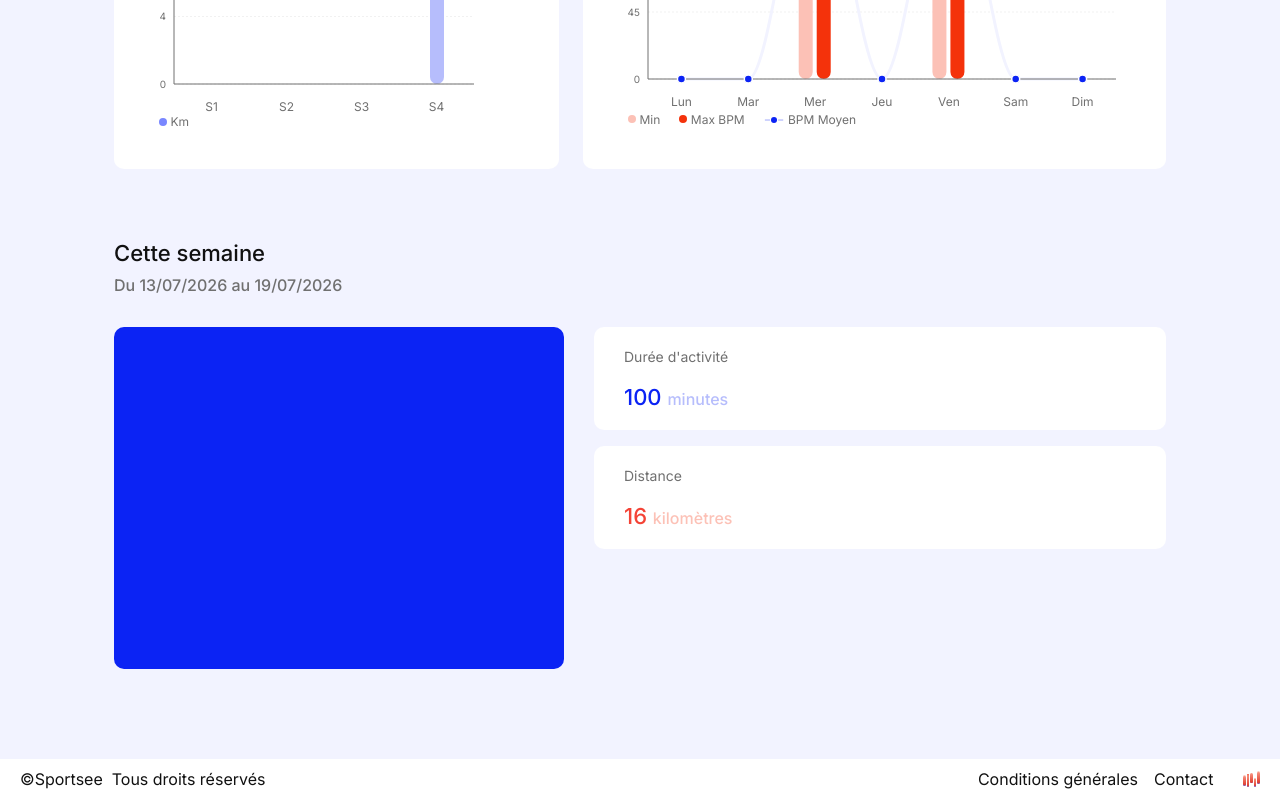
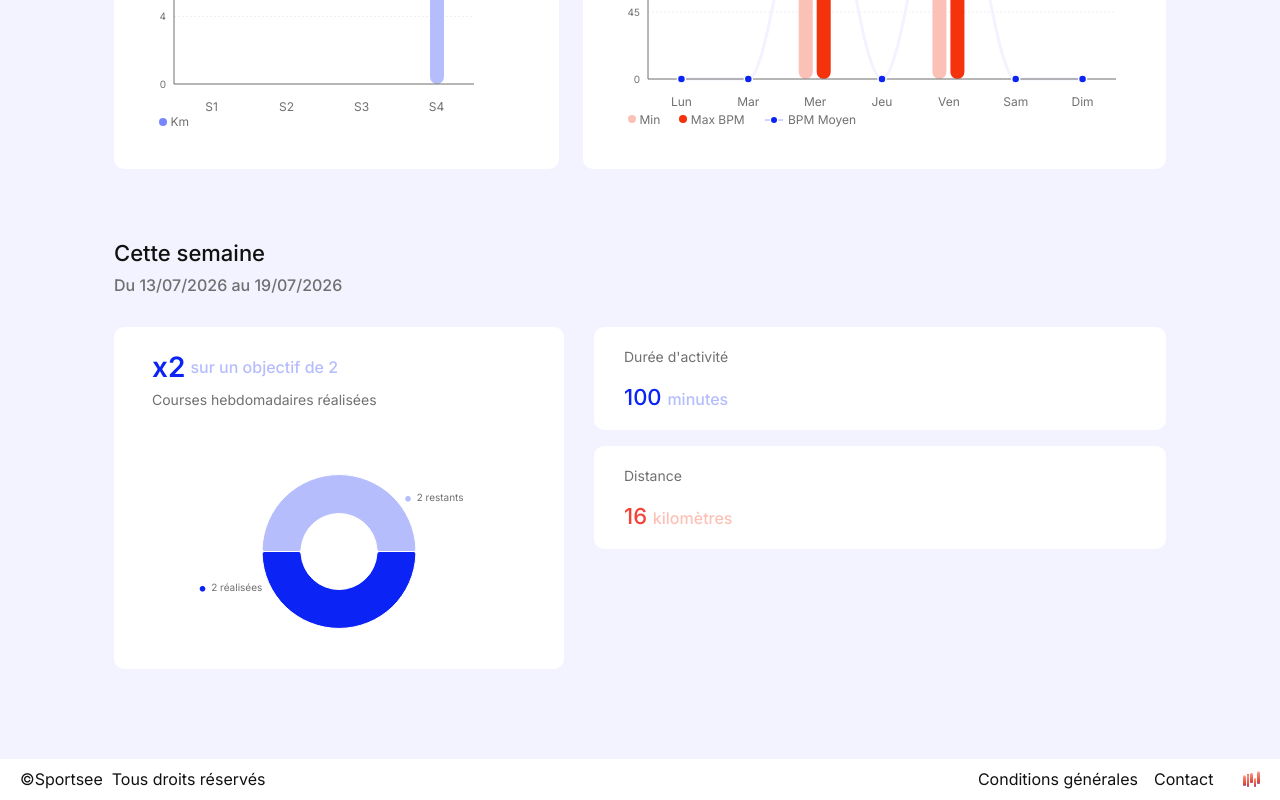
Before and after one commit to jakun9999/sportsee, a React app in the folder frontend/: page /dashboard in a window 1280 px wide. Shown: the part 854-1654 px from the top of the page. Built offline with nearby package versions, Linux system fonts and the light colour scheme; the HTML template or start-up script is replaced by a standard one.

Commit message:
✨ Goals component in, dashboard added.

```diff
--- a/frontend/src/components/WeekActivity/index.jsx
+++ b/frontend/src/components/WeekActivity/index.jsx
@@ -1,7 +1,113 @@
 import styles from "./style.module.css";
+import React from "react";
+import { PieChart, Pie, Cell, ResponsiveContainer, Legend } from "recharts";
 
-function WeekActivity() {
-  return <div className={styles.testClass}>Hello</div>;
+const RenderCustomLabel = ({ cx, cy, outerRadius, name, fill, index }) => {
+  const RADIAN = Math.PI / 180;
+
+  // Angles fixes pour placer exactement les blocs comme sur ta capture :
+  // Index 0 ('5 réalisées') -> bas-gauche (205°)
+  // Index 1 ('2 restants') -> haut-droite (40°)
+  const customAngle = index === 0 ? 205 : 40;
+
+  // Distance du texte par rapport au centre du donut
+  const radius = outerRadius * 1.1;
+
+  const x = cx + radius * Math.cos(-customAngle * RADIAN);
+  const y = cy + radius * Math.sin(-customAngle * RADIAN);
+
+  const isRightSide = x > cx;
+
+  return (
+    <g>
+      {/* On crée un seul élément de texte SVG */}
+      <text
+        x={x}
+        y={y}
+        fill="#707070"
+        // Si c'est à droite, on aligne le début du texte. À gauche, la fin du texte.
+        textAnchor={isRightSide ? "start" : "end"}
+        dominantBaseline="central"
+        style={{ fontSize: "10px", fontFamily: "inter", fontWeight: 400 }}
+      >
+        {isRightSide ? (
+          // Côté DROIT : Le point (•) d'abord, puis le texte
+          <tspan>
+            <tspan fill={fill} style={{ fontSize: "18px", fontWeight: "bold" }}>
+              •{" "}
+            </tspan>
+            {name}
+          </tspan>
+        ) : (
+          // Côté GAUCHE : Le point (•) d'abord, puis le texte
+          // En SVG, pour garder le point à gauche même quand textAnchor="end",
+          // on écrit le point en premier dans le flux de lecture !
+          <tspan>
+            <tspan fill={fill} style={{ fontSize: "18px", fontWeight: "bold" }}>
+              •{" "}
+            </tspan>
+            {name}
+          </tspan>
+        )}
+      </text>
+    </g>
+  );
+};
+
+function WeekActivity({ goal = 0, activities = 0 }) {
+  const data = [
+    {
+      name: `${activities} réalisées`,
+      value: activities,
+      color: "var(--color-blue-strong",
+    }, // Bleu foncé
+    { name: `${goal} restants`, value: goal, color: "var(--color-blue-light" }, // Bleu clair pastel
+  ];
+
+  return (
+    <div className={styles.weekActivity}>
+      <div className={styles.main}>
+        <h3>
+          <span className={`heading-3 ${styles.activities}`}>
+            x{activities}
+          </span>
+          <span className={`body-large ${styles.goals}`}>
+            {" "}
+            sur un objectif de {goal}
+          </span>
+        </h3>
+        <p className={`body-default ${styles.label}`}>
+          Courses hebdomadaires réalisées
+        </p>
+      </div>
+      <div className={styles.stats}>
+        <ResponsiveContainer width="100%" height="100%">
+          <PieChart>
+            <Pie
+              data={data}
+              dataKey="value"
+              nameKey="name"
+              label={<RenderCustomLabel />}
+              // On désactive la ligne de liaison (la flèche) entre le donut et le texte
+              labelLine={false}
+              cx="50%" // Centre horizontal au milieu
+              cy="50%" // Centre vertical au milieu
+              innerRadius="42%" // Rayon intérieur (crée le trou du donut)
+              outerRadius="85%" // Rayon extérieur
+              paddingAngle={0} // Espace entre les deux blocs (optionnel)
+              cornerRadius={2.45} // Arrondit les bords des segments 🪄
+              startAngle={0} // Commence en haut à 12h
+              endAngle={-360} // Tourne dans le sens des aiguilles d'une montre
+            >
+              {data.map((entry, index) => (
+                <Cell key={`cell-${index}`} fill={entry.color} />
+              ))}
+            </Pie>
+          </PieChart>
+        </ResponsiveContainer>
+      </div>
+    </div>
+  );
 }
 
 export default WeekActivity;
--- a/frontend/src/components/WeekActivity/style.module.css
+++ b/frontend/src/components/WeekActivity/style.module.css
@@ -1,3 +1,45 @@
-.testClass {
-  color: red;
+.weekActivity {
+  display: flex;
+  flex-direction: column;
+  justify-content: start;
+  align-items: center;
+  width: 450px;
+  height: 342px;
+  background: var(--color-white);
+  border-radius: 10px;
+  padding-top: 16px;
+  gap: 16px;
 }
+
+.main {
+  width: 374px;
+  height: 97px;
+}
+
+h3 {
+  width: 254px;
+  height: 48px;
+  display: flex;
+  flex-direction: row;
+  justify-content: start;
+  align-items: center;
+  text-align: center;
+  gap: 5px;
+}
+
+.label {
+  color: var(--color-gray-strong);
+}
+
+.activities {
+  color: var(--color-blue-strong);
+}
+
+.goals {
+  color: var(--color-blue-light);
+}
+
+.stats {
+  width: 306px;
+  height: 190.64px;
+}
--- a/frontend/src/pages/Dashboard/index.jsx
+++ b/frontend/src/pages/Dashboard/index.jsx
@@ -5,11 +5,13 @@ import Header from "../../components/Header";
 import LongProfile from "../../components/LongProfile";
 import WeekDistanceGraph from "../../components/WeekDistanceGraph";
 import WeekBpmGraph from "../../components/WeekBpmGraph";
+import WeekActivity from "../../components/WeekActivity";
 import { getWeekRange } from "../../utils/date";
 import {
   getCurrentWeekDistance,
   getCurrentWeekActiveTime,
   getTotalDistance,
+  getCurrentWeekActivities,
 } from "../../utils/stats";
 import { act } from "react";
 
@@ -51,7 +53,10 @@ function Dashboard() {
           {weekDate.end.toLocaleDateString("fr-FR", formatOptions)}
         </p>
         <div className={styles.weeklyGraphContainer}>
-          <div className={styles.goals}></div>
+          <WeekActivity
+            goal={profile.weeklyGoal}
+            activities={getCurrentWeekActivities(activities)}
+          />
           <div className={styles.summaryContainer}>
             <div className={styles.time}>
               <p className={`body-default ${styles.label}`}>Durée d'activité</p>
--- a/frontend/src/pages/Dashboard/style.module.css
+++ b/frontend/src/pages/Dashboard/style.module.css
@@ -51,13 +51,6 @@ h2 {
   margin-top: 32px;
 }
 
-.goals {
-  width: 450px;
-  height: 342px;
-  background: var(--color-blue-strong);
-  border-radius: 10px;
-}
-
 .summaryContainer {
   width: 572px;
   height: 342px;
--- a/frontend/src/services/mockData.js
+++ b/frontend/src/services/mockData.js
@@ -4,6 +4,7 @@ export const USER_DATA = [
       firstName: "Sophie",
       lastName: "Martin",
       createdAt: "2025-01-01",
+      weeklyGoal: 2,
       age: 32,
       gender: "female",
       weight: 60,
--- a/frontend/src/utils/stats.js
+++ b/frontend/src/utils/stats.js
@@ -35,6 +35,16 @@ export const getCurrentWeekDistance = (activities = []) => {
   return weeklyActivities.reduce((acc, current) => {
     return acc + current.distance;
   }, 0);
+};
+
+// returns number of activities for current week
+export const getCurrentWeekActivities = (activities = []) => {
+  if (!Array.isArray(activities)) return 0;
+
+  const { start, end } = getWeekRange(new Date());
+  const weeklyActivities = getActivitiesByTime(activities, start, end);
+
+  return weeklyActivities.length;
 };
 
 // Return an object with hours and minutes based
```
